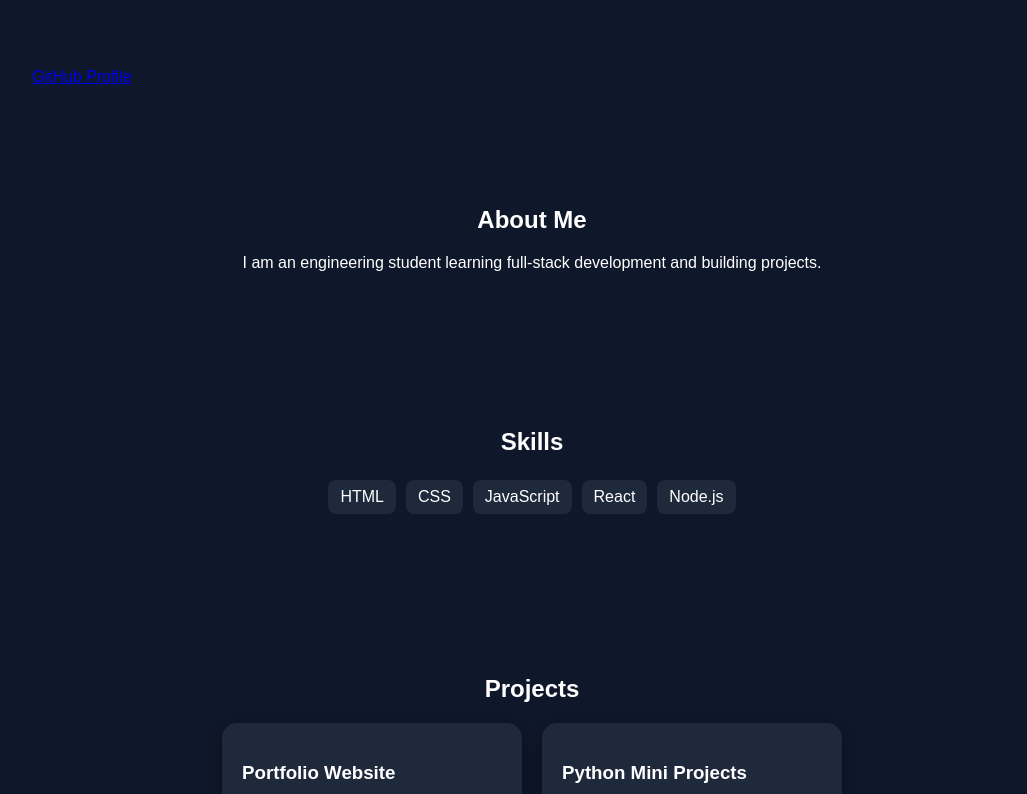
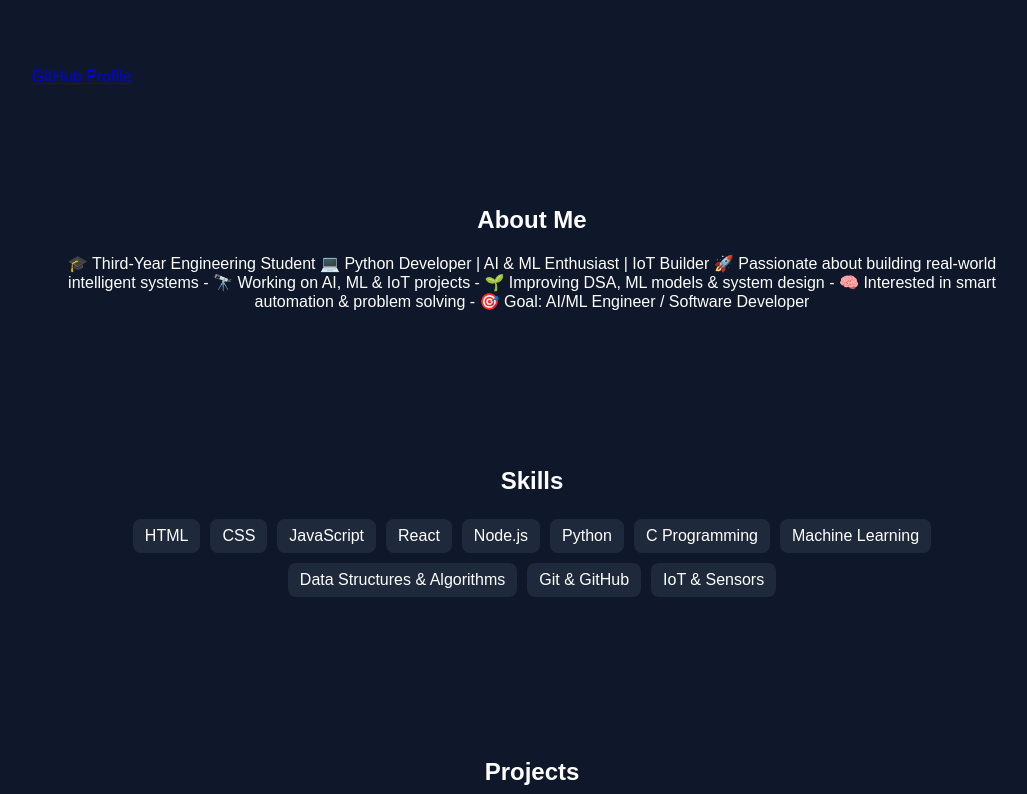
Before and after one commit to saiswee/Portfolio, a React (Create React App) app in the folder client/: page / in a window 1280 px wide. Shown: the part 447-1241 px from the top of the page, without its empty margins (108-1135 px from the left). Built offline with nearby package versions, Linux system fonts and the light colour scheme.

Commit message:
Update App.js

```diff
--- a/client/src/App.js
+++ b/client/src/App.js
@@ -5,7 +5,7 @@ function App() {
     {
       title: "Portfolio Website",
       desc: "Personal full-stack portfolio built with React",
-      github: "https://github.com/saiswee/portfolio",
+      github: "https://github.com/saiswee/portfolio/client",
 
     },
     {
@@ -25,7 +25,7 @@ function App() {
       {/* HERO */}
       <header className="hero">
         <h1>Hi, I'm Saiswee 👋</h1>
-        <h3>Full Stack Developer | AI Enthusiast</h3>
+        <h3>Full Stack Developer | AI & ML Enthusiast | IoT Builder | Python Developer</h3>
         <p>I build scalable web apps using React, Node.js, and AI tools.</p>
 
         <div className="buttons">
@@ -45,9 +45,15 @@ function App() {
       <section className="section">
         <h2>About Me</h2>
         <p>
-          I am an engineering student learning full-stack development and
-          building projects.
-        </p>
+          🎓 Third-Year Engineering Student
+💻 Python Developer | AI & ML Enthusiast | IoT Builder
+🚀 Passionate about building real-world intelligent systems
+
+- 🔭 Working on AI, ML & IoT projects
+- 🌱 Improving DSA, ML models & system design
+- 🧠 Interested in smart automation & problem solving
+- 🎯 Goal: AI/ML Engineer / Software Developer
+  </p>
       </section>
 
       {/* SKILLS */}
@@ -59,6 +65,12 @@ function App() {
           <li>JavaScript</li>
           <li>React</li>
           <li>Node.js</li>
+        <li>Python</li>
+<li>C Programming</li>
+<li>Machine Learning</li>
+<li>Data Structures & Algorithms</li>
+<li>Git & GitHub</li>
+<li>IoT & Sensors</li>
         </ul>
       </section>
 
```
